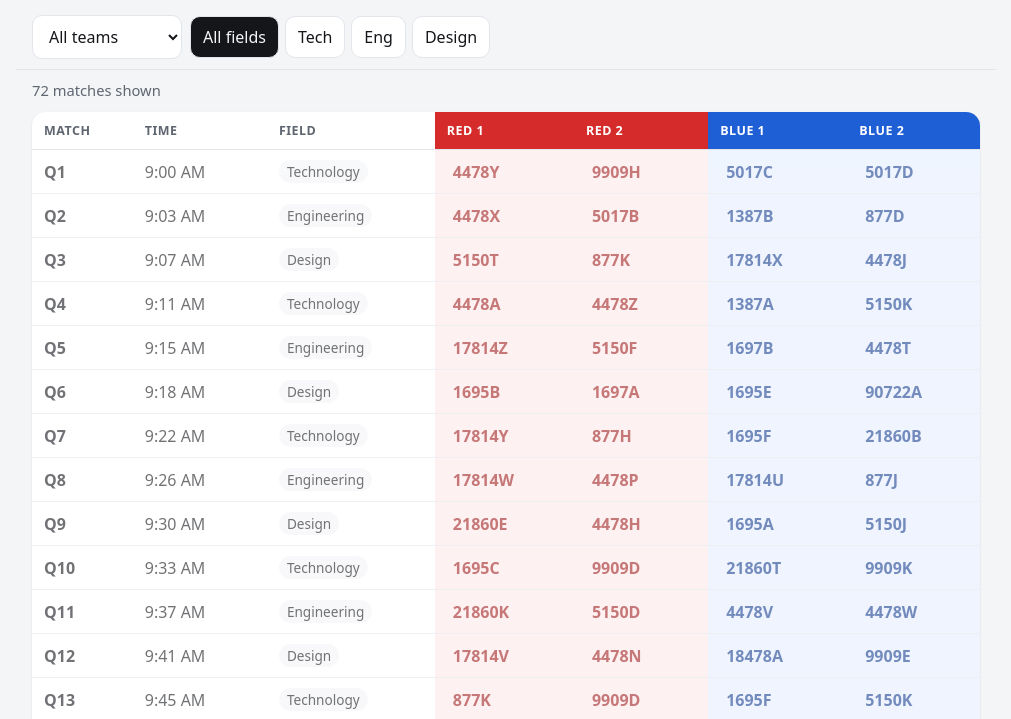
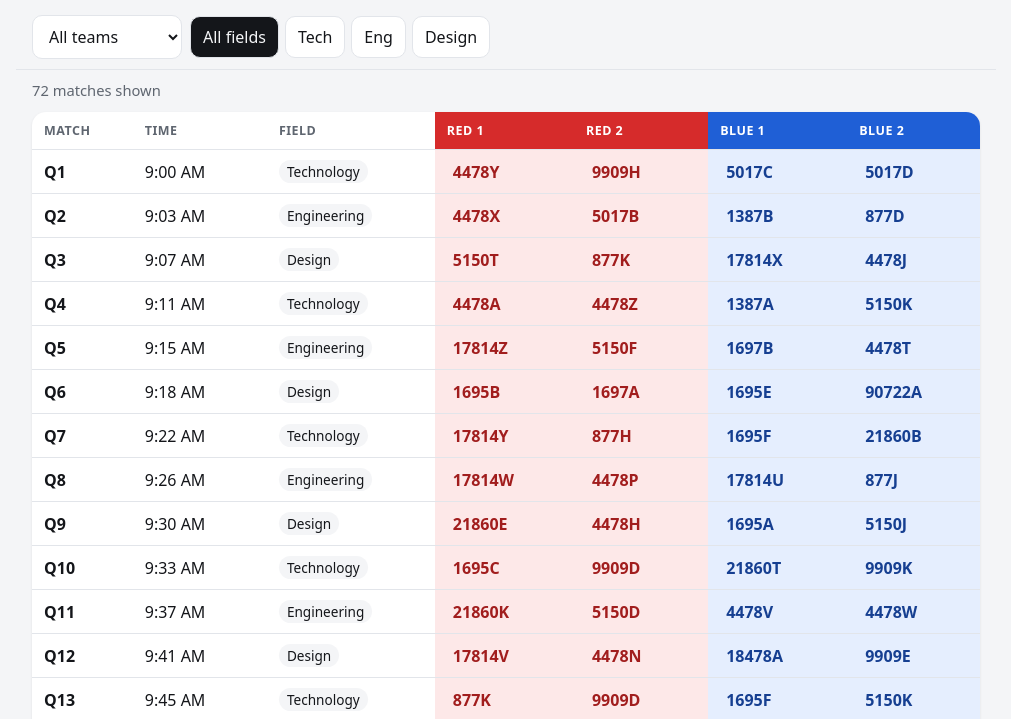
Before and after one commit to bill-carolinawild/recf-robotics-competition, a plain HTML site: page index.html in a window 1280 px wide. Shown: the part 80-799 px from the top of the page, without its empty margins (134-1145 px from the left). Drawn offline with Linux system fonts and the light colour scheme.

Commit message:
Remove past/next time indicators from schedule
Co-Authored-By: Claude Opus 5.5 <noreply@anthropic.com>

```diff
--- a/index.html
+++ b/index.html
@@ -32,8 +32,6 @@ td.b{background:var(--blue-bg);color:var(--blue-ink);font-weight:700}
 td.m{font-weight:700}
 .team{cursor:pointer;border-radius:6px;padding:2px 6px}
 .team.sel{background:var(--hl);color:#000;outline:2px solid #000}
-tr.past{opacity:.6}
-tr.next td.m::after{content:" NEXT";font-size:.65rem;background:var(--ink);color:var(--bg);padding:2px 5px;border-radius:5px;margin-left:6px;vertical-align:middle}
 .field{display:inline-block;padding:2px 8px;border-radius:999px;background:var(--bg);font-size:.85rem}
 footer{color:var(--muted);font-size:.8rem;text-align:center;padding:0 16px 30px}
 /* Mobile cards */
@@ -80,15 +78,12 @@ teams.forEach(t=>sel.add(new Option(t,t)));
 let field='';
 try{const s=localStorage.getItem('team');if(s&&teams.includes(s))sel.value=s}catch(e){}
 const q=new URLSearchParams(location.search).get('team');if(q&&teams.includes(q.toUpperCase()))sel.value=q.toUpperCase();
-function toDate(t){const[hm,ap]=t.split(' ');let[h,m]=hm.split(':').map(Number);if(ap==='PM'&&h!==12)h+=12;if(ap==='AM'&&h===12)h=0;return new Date(2026,10,7,h,m)}
 function cell(t,c,team){return `<td class="${c}"><span class="team${t===team?' sel':''}" data-t="${t}">${t}</span></td>`}
 function render(){
- const team=sel.value;const now=new Date();let nextFound=false;
+ const team=sel.value;
  const list=M.filter(x=>(!team||[...x.r,...x.b].includes(team))&&(!field||x.f===field));
  document.getElementById('rows').innerHTML=list.map(x=>{
-  const d=toDate(x.t);let cls='';
-  if(d.getTime()+4*60e3<now)cls='past';else if(!nextFound){cls='next';nextFound=true}
-  return `<tr class="${cls}"><td class="m">${x.m}</td><td class="t">${x.t}</td><td class="f"><span class="field">${x.f}</span></td>`+
+  return `<tr><td class="m">${x.m}</td><td class="t">${x.t}</td><td class="f"><span class="field">${x.f}</span></td>`+
    x.r.map(t=>cell(t,'r',team)).join('')+x.b.map(t=>cell(t,'b',team)).join('')+`</tr>`}).join('');
  const s=document.getElementById('summary');
  if(team){const rc=list.filter(x=>x.r.includes(team)).length;s.textContent=`${team}: ${list.length} match${list.length===1?'':'es'} shown · ${rc} red, ${list.length-rc} blue`}
@@ -98,7 +93,7 @@ function render(){
 sel.onchange=render;
 document.querySelectorAll('.chip').forEach(b=>b.onclick=()=>{document.querySelectorAll('.chip').forEach(c=>c.classList.remove('on'));b.classList.add('on');field=b.dataset.f;render()});
 document.getElementById('rows').onclick=e=>{const t=e.target.closest('.team');if(t){sel.value=sel.value===t.dataset.t?'':t.dataset.t;render();scrollTo({top:0,behavior:'smooth'})}};
-render();setInterval(render,60000);
+render();
 </script>
 </body>
 </html>
```
